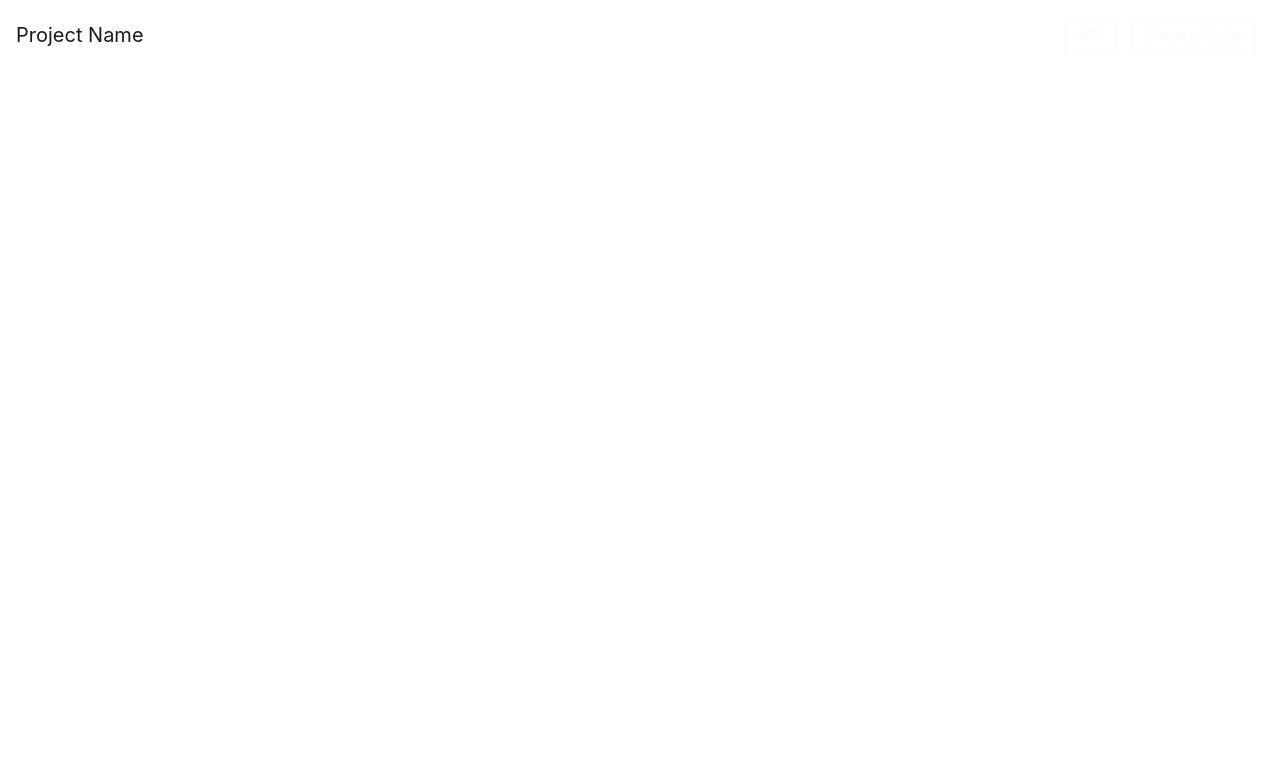
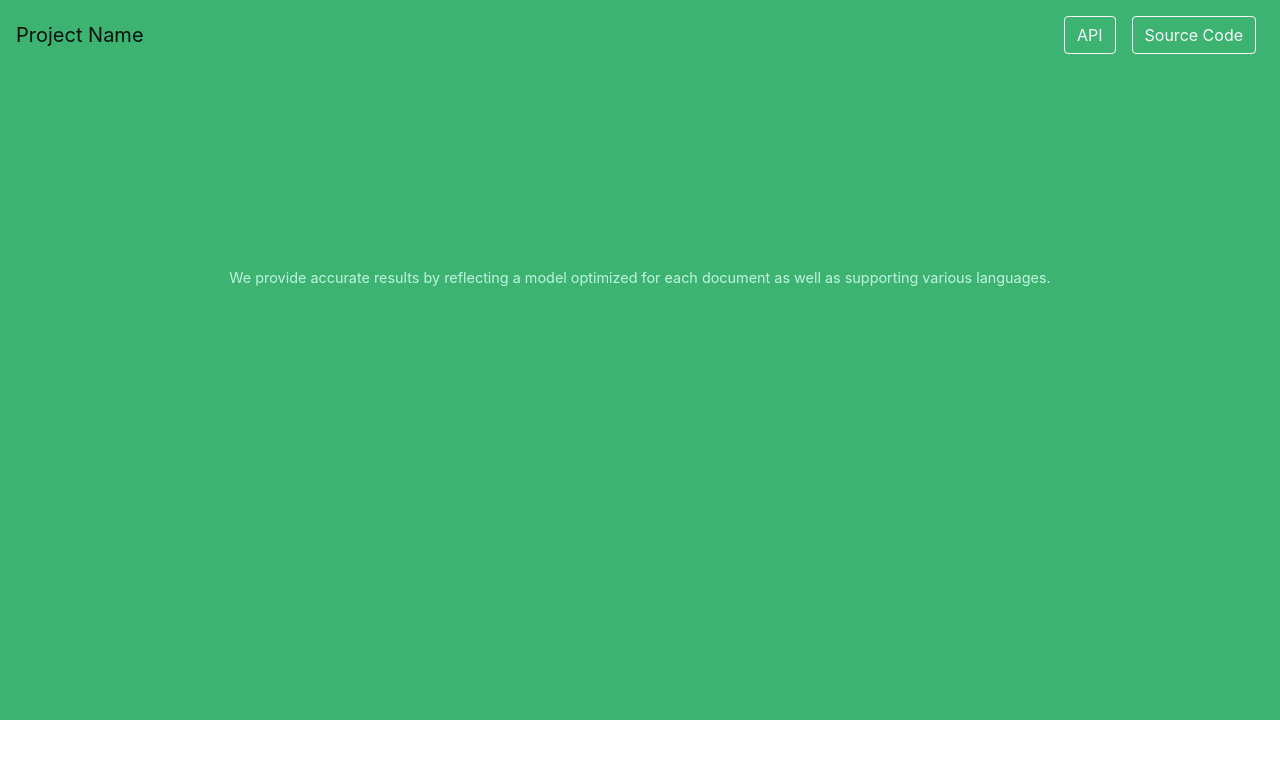
Before and after one commit to ltta18/clova-clone, a React (Create React App) app: page / in a window 1280 px wide. Shown: the top 758 px of the page. Built offline with nearby package versions, Linux system fonts and the light colour scheme.

Commit message:
Add Description Box

```diff
--- a/package.json
+++ b/package.json
@@ -11,6 +11,7 @@
     "react": "^16.13.1",
     "react-bootstrap": "^1.3.0",
     "react-dom": "^16.13.1",
+    "react-json-view": "^1.19.1",
     "react-scripts": "3.4.3"
   },
   "scripts": {
--- a/public/index.html
+++ b/public/index.html
@@ -21,6 +21,7 @@
       integrity="sha384-JcKb8q3iqJ61gNV9KGb8thSsNjpSL0n8PARn9HuZOnIxN0hoP+VmmDGMN5t9UJ0Z"
       crossorigin="anonymous"
     />
+    <link href="https://fonts.googleapis.com/css2?family=Roboto:wght@300;400;500&display=swap" rel="stylesheet">
     <!--
       Notice the use of %PUBLIC_URL% in the tags above.
       It will be replaced with the URL of the `public` folder during the build.
--- a/src/App.js
+++ b/src/App.js
@@ -1,13 +1,22 @@
 import React from "react";
 import logo from "./logo.svg";
 import "./App.css";
-import NavBar from "./components/common/Header";
+import NavBar from "./components/common/NavBar";
+import { Image } from "react-bootstrap";
+import HomePage from "./pages/HomePage";
 // import "./App.scss";
 
 function App() {
   return (
     <>
       <NavBar />
+      <Image
+        className="position-absolute"
+        style={{ top: 0 }}
+        src={require("./img/background.jpg")}
+        fluid
+      />
+      <HomePage />
     </>
   );
 }
--- a/src/components/common/Header.js
+++ b/src/components/common/NavBar.js
@@ -5,7 +5,7 @@ const NavBar = () => {
   return (
     <Navbar expand="lg" sticky="top">
       <Navbar.Brand href="#home">Project Name</Navbar.Brand>
-      <Navbar.Toggle aria-controls="basic-navbar-nav" />
+      <Navbar.Toggle aria-controls="basic-navbar-nav" className="bg-light" />
       <Navbar.Collapse id="basic-navbar-nav">
         <Nav className="ml-auto" pullRight>
           <Nav.Link className="ml-auto" href="#link"><Button variant="outline-light">API</Button></Nav.Link>
--- a/src/pages/HomePage/index.css
+++ b/src/pages/HomePage/index.css
@@ -0,0 +1,7 @@
+.desc-text {
+  margin-top: 84px;
+  font-size: 0.9rem;
+  line-height: 16px;
+  letter-spacing: 0;
+  color: #c1f4e0;
+}
--- a/src/pages/HomePage/index.js
+++ b/src/pages/HomePage/index.js
@@ -1,11 +1,13 @@
 import React from "react";
 import { Container } from "react-bootstrap";
+import "./index.css";
 
 const HomePage = () => {
   return (
     <>
-      <Container>
-
+      <Container className="position-relative" style={{ marginTop: '200px' }}>
+        {/* <Image src="" /> */}
+        <div className="mx-auto text-center desc-text">We provide accurate results by reflecting a model optimized for each document as well as supporting various languages.</div>
       </Container>
     </>
   );
```
Also changed, not shown: src/components/homepage/JsonView.js (added, +9 -0 lines), src/img/background.jpg (added), 1 other file (tests, documents, lock files or other folders).
